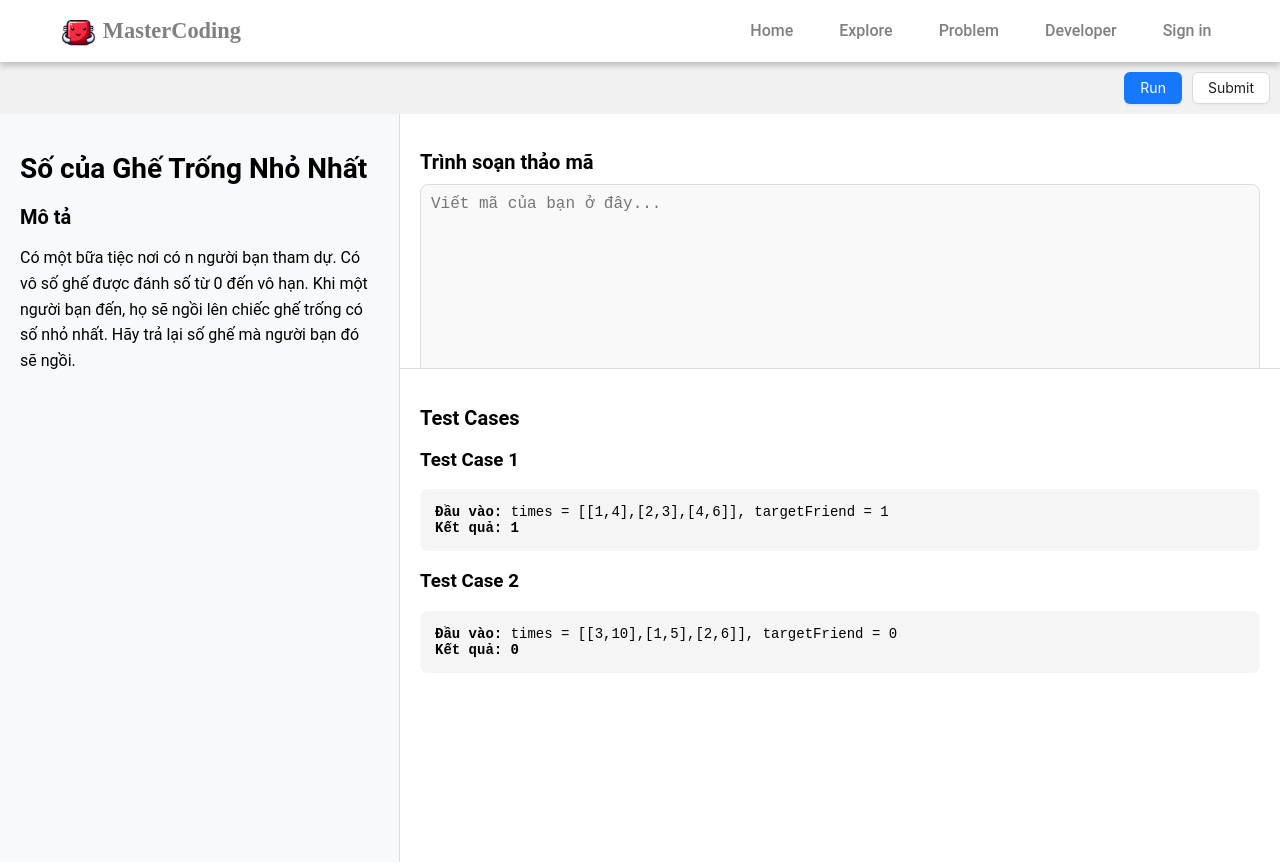
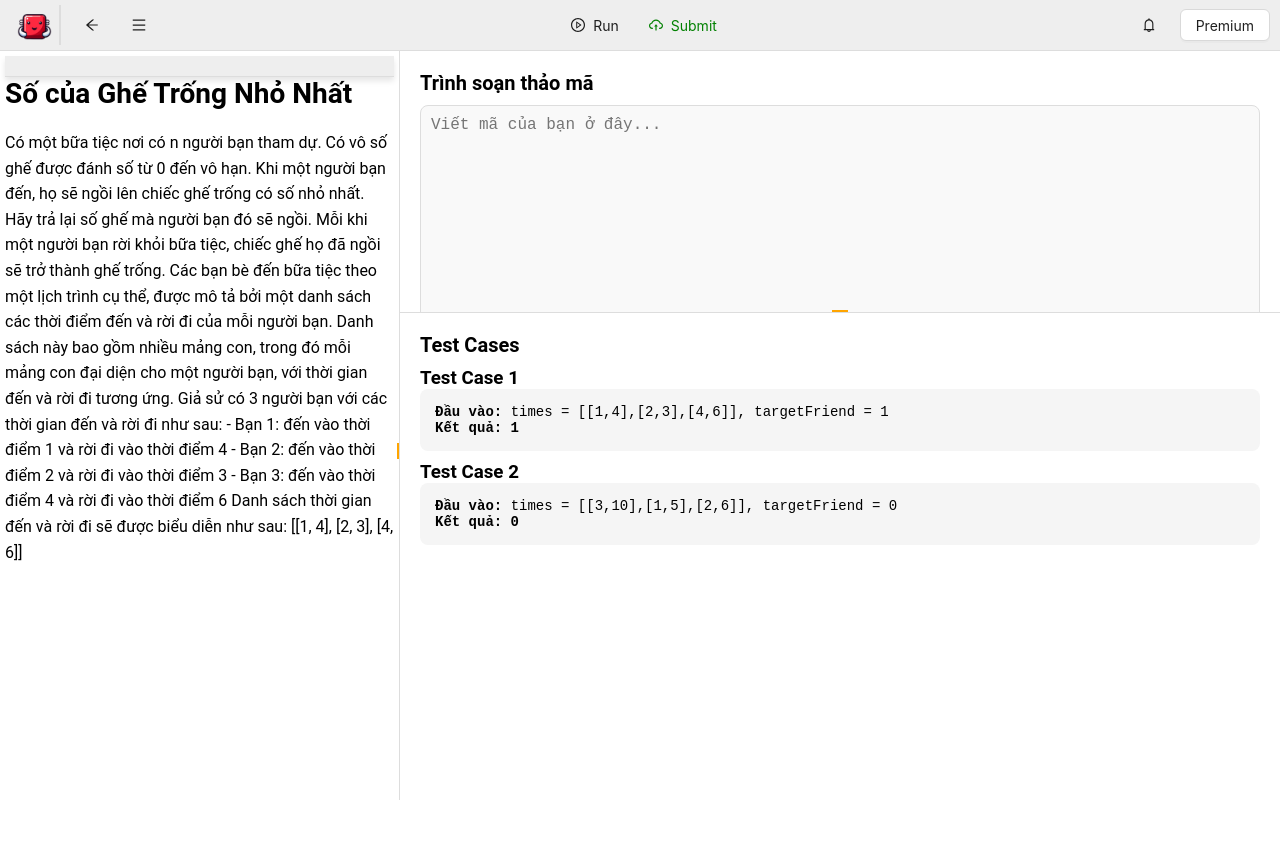
Before and after one commit to IdenticalSpring/cnfe, a Next.js app: page /users/problems/1 in a window 1280 px wide. Shown: the top 864 px of the page. After the commit the page ends 800 px from the top, so only its background shows below. Built offline with nearby package versions, Linux system fonts and the light colour scheme.

Commit message:
done header DetailProblem

```diff
--- a/pages/users/problems/[id].js
+++ b/pages/users/problems/[id].js
@@ -1,26 +1,63 @@
-// pages/problems/[id].js
-import DefaultLayout from "@/layout/DefaultLayout";
 import { useRouter } from "next/router";
-import React, { useState } from "react";
+import React, { useState, useEffect } from "react";
 import { ResizableBox } from "react-resizable";
-import styled from "styled-components";
-import { Button } from "antd"; // Import Button từ Ant Design
+import styled, { createGlobalStyle } from "styled-components";
+import { Button, Tooltip } from 'antd'; // Sử dụng Tooltip từ Ant Design
 import 'react-resizable/css/styles.css';  // Đảm bảo import CSS cho react-resizable
+import Header from "./header"; // Import Header component
+import HorizontalRuleIcon from '@mui/icons-material/HorizontalRule';
 
-// Styled components cho layout
+const GlobalStyle = createGlobalStyle`
+  * {
+    margin: 0;
+    padding: 0;
+    box-sizing: border-box;
+  }
+
+  html, body {
+    height: 100%;
+    overflow: hidden; /* Ẩn thanh cuộn dọc của body */
+  }
+
+  #__next {
+    height: 100%;
+  }
+`;
+
+const ProblemHeader = styled.div`
+  display: flex;
+  width: auto;
+  justify-content: space-between;
+  align-items: center;
+  background-color: var(--background-hover-color);
+  border-bottom: 1px solid #ddd;
+  font-weight: bold;
+  position: sticky;
+  top: 0;
+  box-shadow: 0 4px 6px rgba(0, 0, 0, 0.1);
+  padding: 10px 20px;
+  z-index: 100;
+`;
+
 const ProblemSection = styled.div`
-  background-color: #f8f9fa;
-  padding: 20px;
+  background-color: var(--background-color);
+  padding: 5px;
   height: 100%;
-  overflow-y: auto;
+  overflow: auto;
   border-right: 1px solid #ddd;
+`;
+
+const IconButtonWrapper = styled.div`
+  display: flex;
+  align-items: center;
+  justify-content: space-between;
 `;
 
 const CodeSection = styled.div`
   background-color: #ffffff;
   padding: 20px;
   height: 100%;
-  overflow-y: auto;
+  overflow: auto;
   border-bottom: 1px solid #ddd;
 `;
 
@@ -28,7 +65,7 @@ const TestCaseSection = styled.div`
   background-color: #ffffff;
   padding: 20px;
   height: 100%;
-  overflow-y: auto;
+  overflow: auto;
 `;
 
 const ProblemTitle = styled.h1`
@@ -65,56 +102,57 @@ const TestCase = styled.pre`
   border-radius: 8px;
   font-size: 14px;
   margin-bottom: 10px;
+  overflow: auto;
 `;
 
-// Thêm style cho thanh kéo
-// Thay đổi trong styled của thanh kéo dọc
-const StyledHandle = styled.div`
-  width: 5px; /* Đặt chiều rộng nhỏ hơn */
+const StyledHandle = styled.div.withConfig({
+  shouldForwardProp: (prop) => prop !== "handleAxis",
+})`
+  width: 5px;
   background-color: transparent;
   cursor: col-resize;
   position: absolute;
   right: 0;
   top: 0;
   bottom: 0;
+  display: flex;
+  justify-content: center;
+  align-items: center;
 
   &:hover {
-    background-color: #007bff; /* Màu xanh khi hover */
-    width: 2px; /* Đường kẻ mỏng khi hover */
+    background-color: orange;
+    width: 4px;
     transition: background-color 0.3s ease, width 0.3s ease;
   }
 `;
 
-// Thay đổi trong styled của thanh kéo ngang
-const StyledHandleHorizontal = styled.div`
-  height: 5px; /* Đặt chiều cao nhỏ hơn */
+const StyledHandleHorizontal = styled.div.withConfig({
+  shouldForwardProp: (prop) => prop !== 'handleAxis',
+})`
+  height: 5px;
   background-color: transparent;
   cursor: row-resize;
   position: absolute;
   bottom: 0;
   left: 0;
   right: 0;
+  display: flex;
+  justify-content: center;
+  align-items: center;
 
   &:hover {
-    background-color: #007bff; /* Màu xanh khi hover */
-    height: 2px; /* Đường kẻ mỏng khi hover */
+    background-color: orange;
+    height: 4px;
     transition: background-color 0.3s ease, height 0.3s ease;
   }
 `;
 
-// Thêm thẻ div để bọc toàn bộ trang
 const PageWrapper = styled.div`
   display: flex;
   flex-direction: column;
   height: 100vh;
   width: 100%;
-`;
-
-const Toolbar = styled.div`
-  display: flex;
-  justify-content: flex-end;
-  padding: 10px;
-  background-color: #f1f1f1;
+  overflow: hidden;
 `;
 
 const ProblemDetail = () => {
@@ -123,7 +161,18 @@ const ProblemDetail = () => {
 
   const [problem, setProblem] = useState({
     title: "Số của Ghế Trống Nhỏ Nhất",
-    description: `Có một bữa tiệc nơi có n người bạn tham dự. Có vô số ghế được đánh số từ 0 đến vô hạn. Khi một người bạn đến, họ sẽ ngồi lên chiếc ghế trống có số nhỏ nhất. Hãy trả lại số ghế mà người bạn đó sẽ ngồi.`,
+    description: `Có một bữa tiệc nơi có n người bạn tham dự. Có vô số ghế được đánh số từ 0 đến vô hạn. Khi một người bạn đến, họ sẽ ngồi lên chiếc ghế trống có số nhỏ nhất. Hãy trả lại số ghế mà người bạn đó sẽ ngồi.
+
+    Mỗi khi một người bạn rời khỏi bữa tiệc, chiếc ghế họ đã ngồi sẽ trở thành ghế trống. Các bạn bè đến bữa tiệc theo một lịch trình cụ thể, được mô tả bởi một danh sách các thời điểm đến và rời đi của mỗi người bạn. Danh sách này bao gồm nhiều mảng con, trong đó mỗi mảng con đại diện cho một người bạn, với thời gian đến và rời đi tương ứng.
+
+    Giả sử có 3 người bạn với các thời gian đến và rời đi như sau:
+    - Bạn 1: đến vào thời điểm 1 và rời đi vào thời điểm 4
+    - Bạn 2: đến vào thời điểm 2 và rời đi vào thời điểm 3
+    - Bạn 3: đến vào thời điểm 4 và rời đi vào thời điểm 6
+
+    Danh sách thời gian đến và rời đi sẽ được biểu diễn như sau:
+    [[1, 4], [2, 3], [4, 6]]
+    `,
     testCases: [
       {
         input: "times = [[1,4],[2,3],[4,6]], targetFriend = 1",
@@ -136,44 +185,60 @@ const ProblemDetail = () => {
     ],
   });
 
+  const [hydrated, setHydrated] = useState(false);
+
+  useEffect(() => {
+    setHydrated(true);
+  }, []);
+
+  if (!hydrated) {
+    return null;
+  }
+
   return (
-    <DefaultLayout>
-      {/* Thẻ div bọc toàn bộ trang */}
+    <>
+      <GlobalStyle />
+      <Header />
+
       <PageWrapper>
-        {/* Toolbar với các nút Submit và Run */}
-        <Toolbar>
-          <Button type="primary" style={{ marginRight: '10px' }}>Run</Button>
-          <Button type="default">Submit</Button>
-        </Toolbar>
-
-        {/* Nội dung của trang */}
         <div style={{ display: "flex", height: "100%", width: "100%" }}>
-          {/* Phần mô tả bài toán */}
           <ResizableBox
             width={400}
             height={Infinity}
-            minConstraints={[200, Infinity]} // Giới hạn chiều rộng nhỏ nhất
-            maxConstraints={[800, Infinity]} // Giới hạn chiều rộng lớn nhất
-            axis="x" // Chỉ cho phép kéo giãn theo chiều ngang
-            handle={<StyledHandle />} // Thêm handle với hiệu ứng hover
+            minConstraints={[200, Infinity]}
+            maxConstraints={[800, Infinity]}
+            axis="x"
+            handle={
+              <StyledHandle>
+                <Tooltip title="Resize horizontally">
+                  <HorizontalRuleIcon style={{ transform: 'rotate(90deg)', color: "orange" }} />
+                </Tooltip>
+              </StyledHandle>
+            }
           >
             <ProblemSection>
-              <ProblemTitle>{problem.title}</ProblemTitle>
-              <SectionTitle>Mô tả</SectionTitle>
+              <ProblemHeader />
+              <ProblemTitle>
+                <span>{problem.title}</span>
+              </ProblemTitle>
               <ProblemDescription>{problem.description}</ProblemDescription>
             </ProblemSection>
           </ResizableBox>
 
-          {/* Phần trình soạn thảo mã và test cases */}
           <div style={{ display: "flex", flexDirection: "column", flexGrow: 1 }}>
-            {/* Phần trình soạn thảo mã */}
             <ResizableBox
               width={Infinity}
               height={400}
               minConstraints={[Infinity, 200]}
               maxConstraints={[Infinity, 600]}
               axis="y"
-              handle={<StyledHandleHorizontal />} // Thêm handle với hiệu ứng hover cho chiều dọc
+              handle={
+                <StyledHandleHorizontal>
+                  <Tooltip title="Resize vertically">
+                    <HorizontalRuleIcon style={{ color: "orange" }} />
+                  </Tooltip>
+                </StyledHandleHorizontal>
+              }
             >
               <CodeSection>
                 <SectionTitle>Trình soạn thảo mã</SectionTitle>
@@ -181,7 +246,6 @@ const ProblemDetail = () => {
               </CodeSection>
             </ResizableBox>
 
-            {/* Phần test cases */}
             <TestCaseSection>
               <SectionTitle>Test Cases</SectionTitle>
               {problem.testCases.map((testCase, index) => (
@@ -197,7 +261,7 @@ const ProblemDetail = () => {
           </div>
         </div>
       </PageWrapper>
-    </DefaultLayout>
+    </>
   );
 };
 
--- a/pages/users/problems/header.js
+++ b/pages/users/problems/header.js
@@ -1,14 +1,121 @@
+import React from "react";
+import styled from "styled-components";
+import { Button, Tooltip } from "antd";
+import { ArrowLeftOutlined, MenuOutlined, PlayCircleOutlined, CloudUploadOutlined, BellOutlined } from '@ant-design/icons';
+import { useRouter } from "next/router";
+import Link from "next/link";
 
+const HeaderContainer = styled.div`
+  display: flex;
+  justify-content: space-between;
+  align-items: center;
+  padding: 5px 10px;
+  background-color: var(--background-hover-color);
+  border-bottom: 1px solid #ddd;
+`;
+
+const LeftSection = styled.div`
+  display: flex;
+  align-items: center;
+  gap: 15px;
+`;
+
+const CenterSection = styled.div`
+  display: flex;
+  align-items: center;
+  justify-content: center;
+  flex-grow: 1;
+`;
+
+const RightSection = styled.div`
+  display: flex;
+  align-items: center;
+  gap: 15px;
+`;
+
+const IconButton = styled(Button)`
+  background-color: transparent;
+  border: none;
+  box-shadow: none;
+  display: flex;
+  align-items: center;
+  justify-content: center;
+
+  &:hover {
+    background-color: var(--grey-color);
+  }
+`;
+
+const LogoWrapper = styled.div`
+  display: flex;
+  align-items: center;
+  height: 40px;
+  border-right: 2px solid #ddd;
+`;
+
+const Logo = styled.img`
+  height: auto;
+  width: 100%;
+  max-height: 30px;
+  cursor: pointer;
+`;
+
+const CustomTooltip = styled(Tooltip)`
+`;
 
 const Header = () => {
+    const router = useRouter();
+    const handleClickBack = () => {
+        router.push('/users/problems');  // Điều hướng về trang /users/problems
+    };
+
     return (
-        <>
+        <HeaderContainer>
+            <LeftSection>
+                {/* Thêm logo vào vị trí LeftSection */}
+                <Link href="/" passHref>
+                    <LogoWrapper>
+                        <Logo src="/assets/img/logo-nobg.png" alt="Logo" />
+                    </LogoWrapper>
+                </Link>
 
+                {/* btn back */}
+                <CustomTooltip title="Back to Problems">
+                    <IconButton onClick={handleClickBack} icon={<ArrowLeftOutlined />} />
+                </CustomTooltip>
 
-        </>
+                {/* btn menu */}
+                <CustomTooltip title="Show list Problems">
+                    <IconButton icon={<MenuOutlined />} />
+                </CustomTooltip>
+            </LeftSection>
 
-    )
+            {/* Center section for the Run and Submit buttons */}
+            <CenterSection>
+                <CustomTooltip title="Run Code">
+                    <IconButton icon={<PlayCircleOutlined />}>
+                        <span>Run</span>
+                    </IconButton>
+                </CustomTooltip>
 
+                <CustomTooltip title="Submit Code">
+                    <IconButton icon={<CloudUploadOutlined style={{ color: "green" }} />}>
+                        <span style={{ color: "green" }}>Submit</span>
+                    </IconButton>
+                </CustomTooltip>
+            </CenterSection>
 
-}
-export default Header
+            <RightSection>
+                <CustomTooltip title="Notifications">
+                    <IconButton icon={<BellOutlined />} />
+                </CustomTooltip>
+
+                <CustomTooltip title="Upgrade to Premium">
+                    <Button>Premium</Button>
+                </CustomTooltip>
+            </RightSection>
+        </HeaderContainer>
+    );
+};
+
+export default Header;
--- a/pages/users/problems/index.js
+++ b/pages/users/problems/index.js
@@ -206,7 +206,7 @@ const index = () => {
       dataIndex: "title",
       key: "title",
       render: (text, record) => (
-        <Link href={`/problems/${record.key} `}>{text}</Link>
+        <Link href={`/users/problems/${record.key} `}>{text}</Link>
       ),
     },
     { title: "Acceptance", dataIndex: "acceptance", key: "acceptance" }, // Corrected here
--- a/styles/colors.css
+++ b/styles/colors.css
@@ -7,6 +7,18 @@
   --background-hover-color: #EEEEEE;
 }
 
+.ant-tooltip-inner {
+  background-color: var(--background-color) !important;
+  /* Nền xám */
+  color: var(--primary-color) !important;
+  /* Chữ màu trắng */
+}
+
+.ant-tooltip-arrow {
+  border-top-color: white !important;
+  /* Mũi tên màu trắng */
+}
+
 /* body {
   background-size: 0lvw;
 
```
